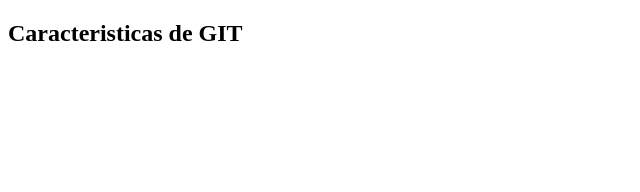
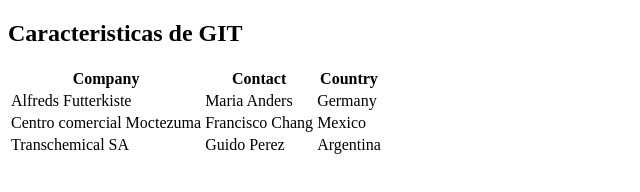
Before and after one commit to Yanina-Pernice/clase1GIT, a plain HTML site: page index.html in a window 1280 px wide. Shown: the whole page, without its empty margins (0-640 px from the left). Drawn offline with Linux system fonts and the light colour scheme.

Commit message:
Moficacion: Le agregue una tabla

```diff
--- a/index.html
+++ b/index.html
@@ -13,6 +13,30 @@
             <h1>Caracteristicas de GIT</h1>
         </div>
     </section>
+	<section>
+        	<table>
+			 <tr>
+    				<th>Company</th>
+    				<th>Contact</th>
+    				<th>Country</th>
+  			</tr>
+  			<tr>
+    				<td>Alfreds Futterkiste</td>
+    				<td>Maria Anders</td>
+    				<td>Germany</td>
+  			</tr>
+  			<tr>
+   				 <td>Centro comercial Moctezuma</td>
+   				 <td>Francisco Chang</td>
+   				 <td>Mexico</td>
+ 			 </tr>
+  			<tr>
+   				 <td>Transchemical SA</td>
+   				 <td>Guido Perez</td>
+   				 <td>Argentina</td>
+ 			 </tr>
+		</table>
+    	</section>
    </main>
 </body>
 </html>
```
